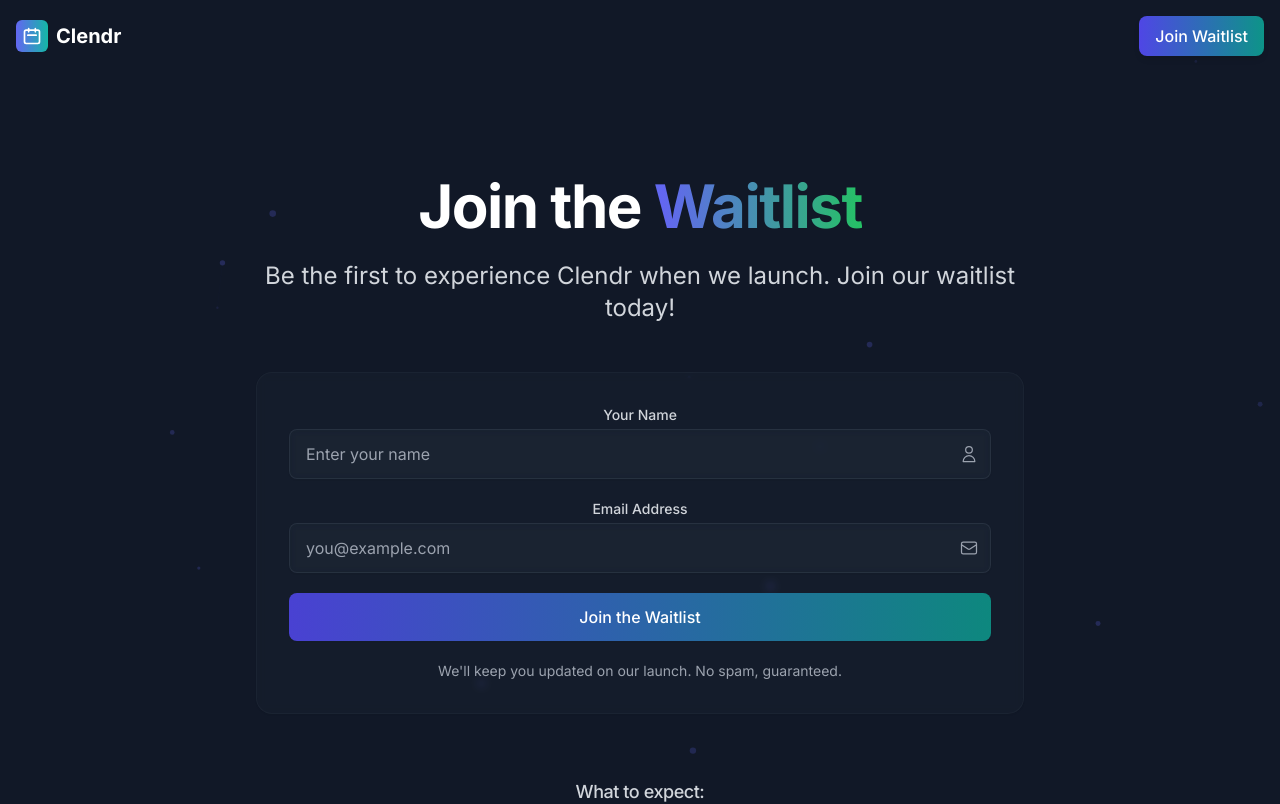
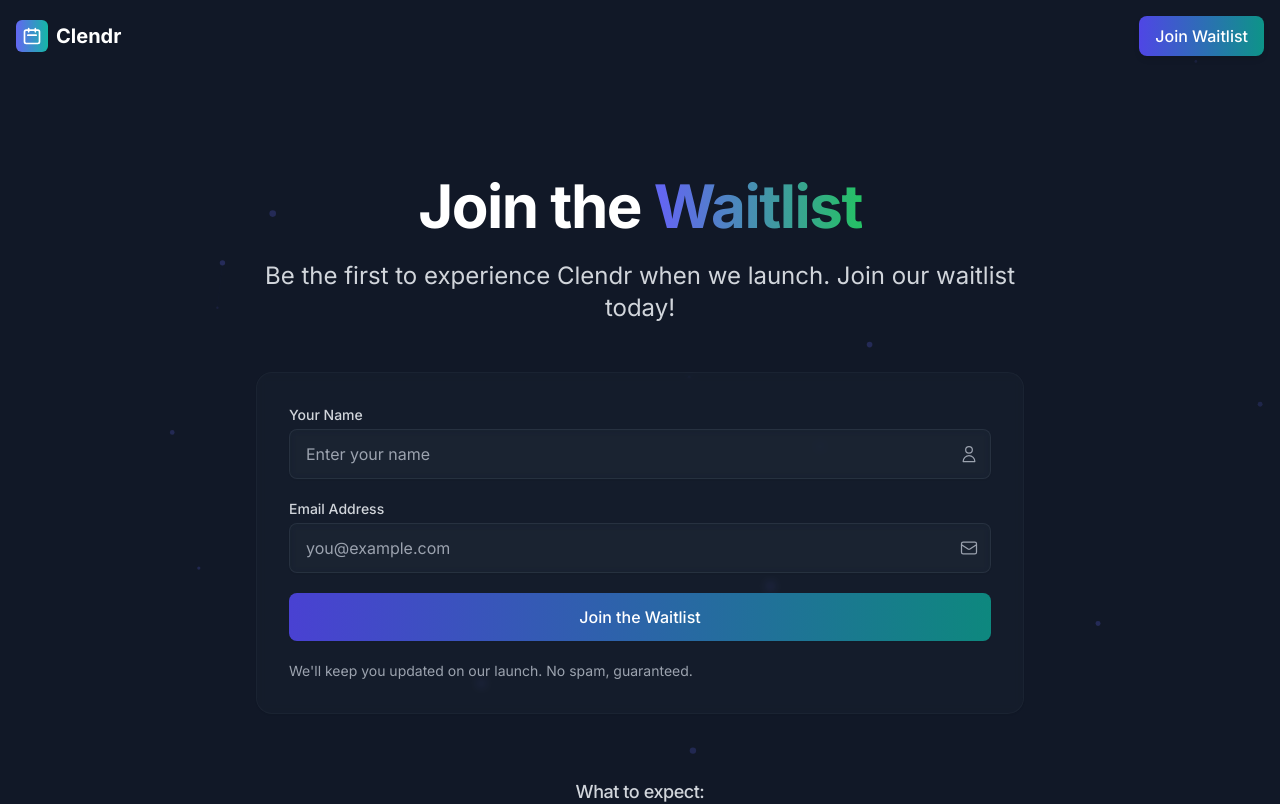
Before and after one commit to evan-taylor/clendr, a Next.js app in the folder apps/landing/: page /waitlist in a window 1280 px wide. Shown: the top 804 px of the page. Built offline with nearby package versions, Linux system fonts and the light colour scheme.

Commit message:
Align waitlist form text left

```diff
--- a/apps/landing/src/components/WaitlistForm.tsx
+++ b/apps/landing/src/components/WaitlistForm.tsx
@@ -111,15 +111,15 @@ export const WaitlistForm = ({ className = '' }: WaitlistFormProps) => {
   return (
     <motion.form
       onSubmit={handleSubmit}
-      className={`${className} transition-all relative z-10`}
+      className={`${className} transition-all relative z-10 text-left`}
       aria-label="Waitlist signup form"
       variants={formVariants}
       initial="hidden"
       animate="visible"
     >
       <div className="flex flex-col space-y-5">
-        <motion.div variants={itemVariants}>
-          <label htmlFor="name" className="text-sm font-medium text-gray-700 dark:text-gray-300 mb-1 block">
+        <motion.div variants={itemVariants} className="text-left">
+          <label htmlFor="name" className="text-sm font-medium text-gray-700 dark:text-gray-300 mb-1 block text-left">
             Your Name
           </label>
           <div className="relative">
@@ -132,7 +132,7 @@ export const WaitlistForm = ({ className = '' }: WaitlistFormProps) => {
               required
               aria-label="Full name"
               aria-required="true"
-              className="fancy-input pr-10"
+              className="fancy-input pr-10 text-left"
             />
             <div className="absolute inset-y-0 right-0 pr-3 flex items-center pointer-events-none text-gray-400">
               <svg className="h-5 w-5" fill="none" stroke="currentColor" viewBox="0 0 24 24" xmlns="http://www.w3.org/2000/svg">
@@ -142,8 +142,8 @@ export const WaitlistForm = ({ className = '' }: WaitlistFormProps) => {
           </div>
         </motion.div>
 
-        <motion.div variants={itemVariants}>
-          <label htmlFor="email" className="text-sm font-medium text-gray-700 dark:text-gray-300 mb-1 block">
+        <motion.div variants={itemVariants} className="text-left">
+          <label htmlFor="email" className="text-sm font-medium text-gray-700 dark:text-gray-300 mb-1 block text-left">
             Email Address
           </label>
           <div className="relative">
@@ -157,7 +157,7 @@ export const WaitlistForm = ({ className = '' }: WaitlistFormProps) => {
               aria-label="Email address"
               aria-required="true"
               aria-invalid={!!error}
-              className="fancy-input pr-10"
+              className="fancy-input pr-10 text-left"
             />
             <div className="absolute inset-y-0 right-0 pr-3 flex items-center pointer-events-none text-gray-400">
               <svg className="h-5 w-5" fill="none" stroke="currentColor" viewBox="0 0 24 24" xmlns="http://www.w3.org/2000/svg">
```
